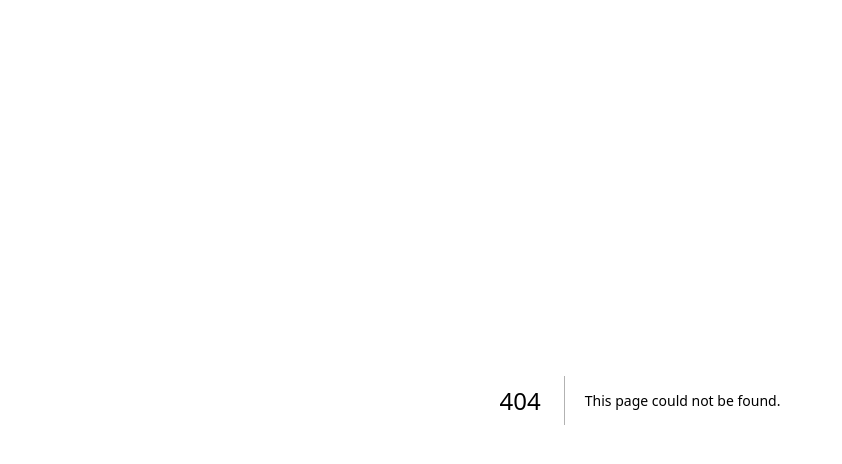
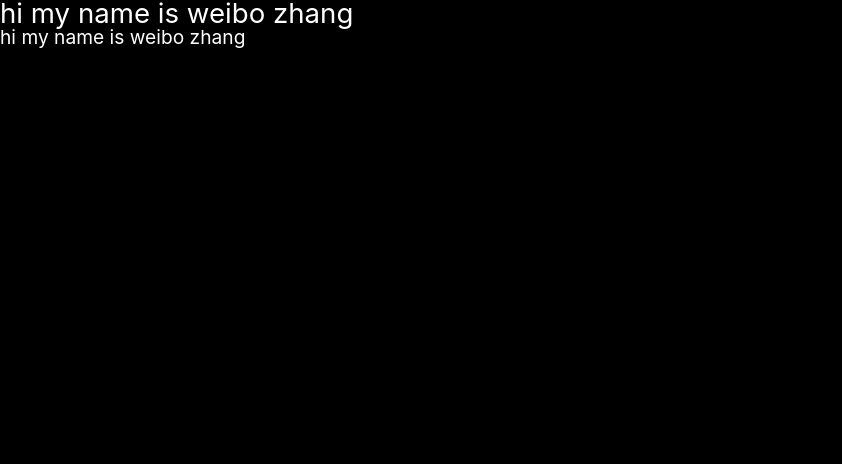
Before and after one commit to MoonWish-Studios/moonwish-site, a Next.js app: page /why-us in a window 1280 px wide. Before the commit this address had no page. Shown: the top 464 px of the page, without its empty margins (0-842 px from the left). Built offline with nearby package versions, Linux system fonts and the light colour scheme.

Commit message:
added css variables to use

```diff
--- /dev/null
+++ b/app/why-us/page.tsx
@@ -0,0 +1,8 @@
+export default function WhyUs() {
+  return (
+    <div>
+      <p className="test">hi my name is weibo zhang</p>
+      <p className="test2">hi my name is weibo zhang</p>
+    </div>
+  );
+}
--- /dev/null
+++ b/styles/_reset.scss
@@ -0,0 +1,62 @@
+/* http://meyerweb.com/eric/tools/css/reset/
+   v2.0 | 20110126
+   License: none (public domain)
+*/
+
+/* prettier-ignore */
+html, body, div, span, applet, object, iframe,
+h1, h2, h3, h4, h5, h6, p, blockquote, pre,
+a, abbr, acronym, address, big, cite, code,
+del, dfn, em, img, ins, kbd, q, s, samp,
+small, strike, strong, sub, sup, tt, var,
+b, u, i, center,
+dl, dt, dd, ol, ul, li,
+fieldset, form, label, legend,
+table, caption, tbody, tfoot, thead, tr, th, td,
+article, aside, canvas, details, embed,
+figure, figcaption, footer, header, hgroup,
+menu, nav, output, ruby, section, summary,
+time, mark, audio, video {
+	margin: 0;
+	padding: 0;
+	border: 0;
+	font-size: 100%;
+	font: inherit;
+	vertical-align: baseline;
+}
+/* HTML5 display-role reset for older browsers */
+article,
+aside,
+details,
+figcaption,
+figure,
+footer,
+header,
+hgroup,
+menu,
+nav,
+section {
+  display: block;
+}
+body {
+  line-height: 1;
+}
+ol,
+ul {
+  list-style: none;
+}
+blockquote,
+q {
+  quotes: none;
+}
+blockquote:before,
+blockquote:after,
+q:before,
+q:after {
+  content: "";
+  content: none;
+}
+table {
+  border-collapse: collapse;
+  border-spacing: 0;
+}
--- a/styles/globals.scss
+++ b/styles/globals.scss
@@ -1,22 +1,54 @@
 @use "./components/navbar.scss";
 @use "./pages/services.scss";
+@use "./reset";
 html,
 body {
-    padding: 0;
-    margin: 0;
-    font-family: -apple-system, BlinkMacSystemFont, Segoe UI, Roboto, Oxygen,
-        Ubuntu, Cantarell, Fira Sans, Droid Sans, Helvetica Neue, sans-serif;
+  font-family: -apple-system, BlinkMacSystemFont, Segoe UI, Roboto, Oxygen, Ubuntu, Cantarell,
+    Fira Sans, Droid Sans, Helvetica Neue, sans-serif;
   background-color: black;
 }
 
-:root {
-    --color-primary: white;
-    --color-secondary: rgb(184, 174, 163);
-    --color-teritery: rgba(14, 14, 14, 0.61);
-    --color-fourth: #212121;
+:root,
+[data-theme="dark"] {
+  --color-text-primary: #a6a6a6;
+  --color-text-secondary: #5c5c5c;
+  --color-text-third: #212121;
+  --color-text-highlight: #e1e1e1;
 
-    // --text-s:
-    // --text-b:
+  --color-gradient-purple: linear-gradient(
+    90.05deg,
+    #6f2cff -8.52%,
+    #974afa 43.96%,
+    #4b70f3 108.66%
+  );
+  --color-gradient-moonwish: linear-gradient(0deg, rgba(0, 0, 0, 0.2), rgba(0, 0, 0, 0.2)),
+    linear-gradient(270deg, #ffffff -12.09%, rgba(183, 174, 217, 0.9) 119.28%);
+
+  --color-border-primary: #5c5c5c;
+  --color-border-secondary: #212121;
+  --color-border-purple: #9847ff;
+
+  // body font size
+  --text-base-size: 1em;
+
+  // type scale
+  --text-scale-ratio: 1.2;
+  --text-xs: calc((1em / var(--text-scale-ratio)) / var(--text-scale-ratio));
+  --text-sm: calc(var(--text-xs) * var(--text-scale-ratio));
+  --text-md: calc(var(--text-sm) * var(--text-scale-ratio) * var(--text-scale-ratio));
+  --text-lg: calc(var(--text-md) * var(--text-scale-ratio));
+  --text-xl: calc(var(--text-lg) * var(--text-scale-ratio));
+  --text-xxl: calc(var(--text-xl) * var(--text-scale-ratio));
+  --text-xxxl: calc(var(--text-xxl) * var(--text-scale-ratio));
+}
+
+.test {
+  color: white;
+  font-size: var(--text-xl);
+}
+.test2 {
+  color: white;
+  font-size: var(--text-md);
 }
 
 .dark-theme {
```
Also changed, not shown: app/services/page.tsx (+3 -6 lines), components/Navbar.tsx (+2 -8 lines). Lines whose indentation alone changed are shown as unchanged.
